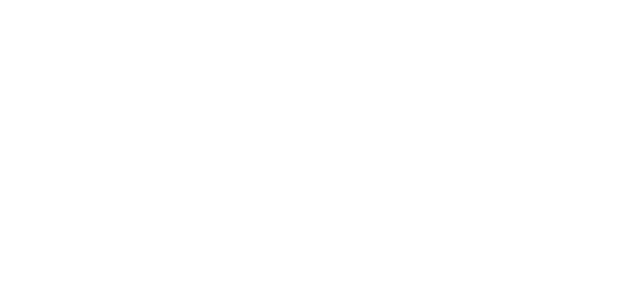
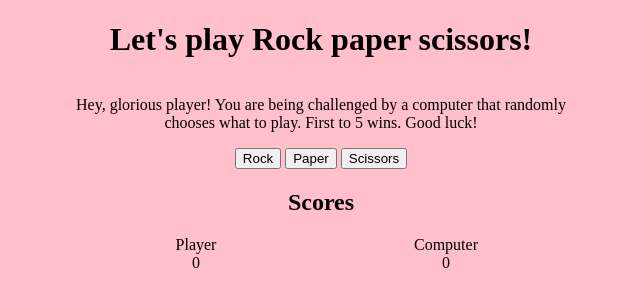
Before and after one commit to artemplevako/rock-paper-scissors, a plain HTML site: page index.html in a window 1280 px wide. Shown: the whole page, without its empty margins (319-959 px from the left). Drawn offline with Linux system fonts and the light colour scheme.

Commit message:
Add simple ui elements

```diff
--- a/index.html
+++ b/index.html
@@ -4,7 +4,32 @@
 <head>
     <meta charset="utf-8">
     <title>Rock Paper Scissors</title>
-    <script src="script.js"></script>
+    <script src="script.js" defer></script>
+    <link rel="stylesheet" href="style.css">
 </head>
-<body></body>
+<body>
+    <h1>Let's play Rock paper scissors!</h1>
+    <p>
+        Hey, glorious player!
+        You are being challenged by a computer that randomly chooses what to play.
+        First to 5 wins.
+        Good luck!
+    </p>
+    <div class="shapes">
+        <button class="shape">Rock</button>
+        <button class="shape">Paper</button>
+        <button class="shape">Scissors</button>
+    </div>
+    <h2>Scores</h2>
+    <div class="scores">
+        <div class="score">
+            <div>Player</div>
+            <div>0</div>
+        </div>
+        <div class="score">
+            <div>Computer</div>
+            <div>0</div>
+        </div>
+    </div>
+</body>
 </html>
--- /dev/null
+++ b/style.css
@@ -0,0 +1,16 @@
+body {
+    background: pink;
+    margin: 0 auto;
+    width: 500px;
+    display: flex;
+    flex-direction: column;
+    text-align: center;
+}
+
+.scores {
+    display: flex;
+}
+
+.score {
+    flex: 1;
+}
```
